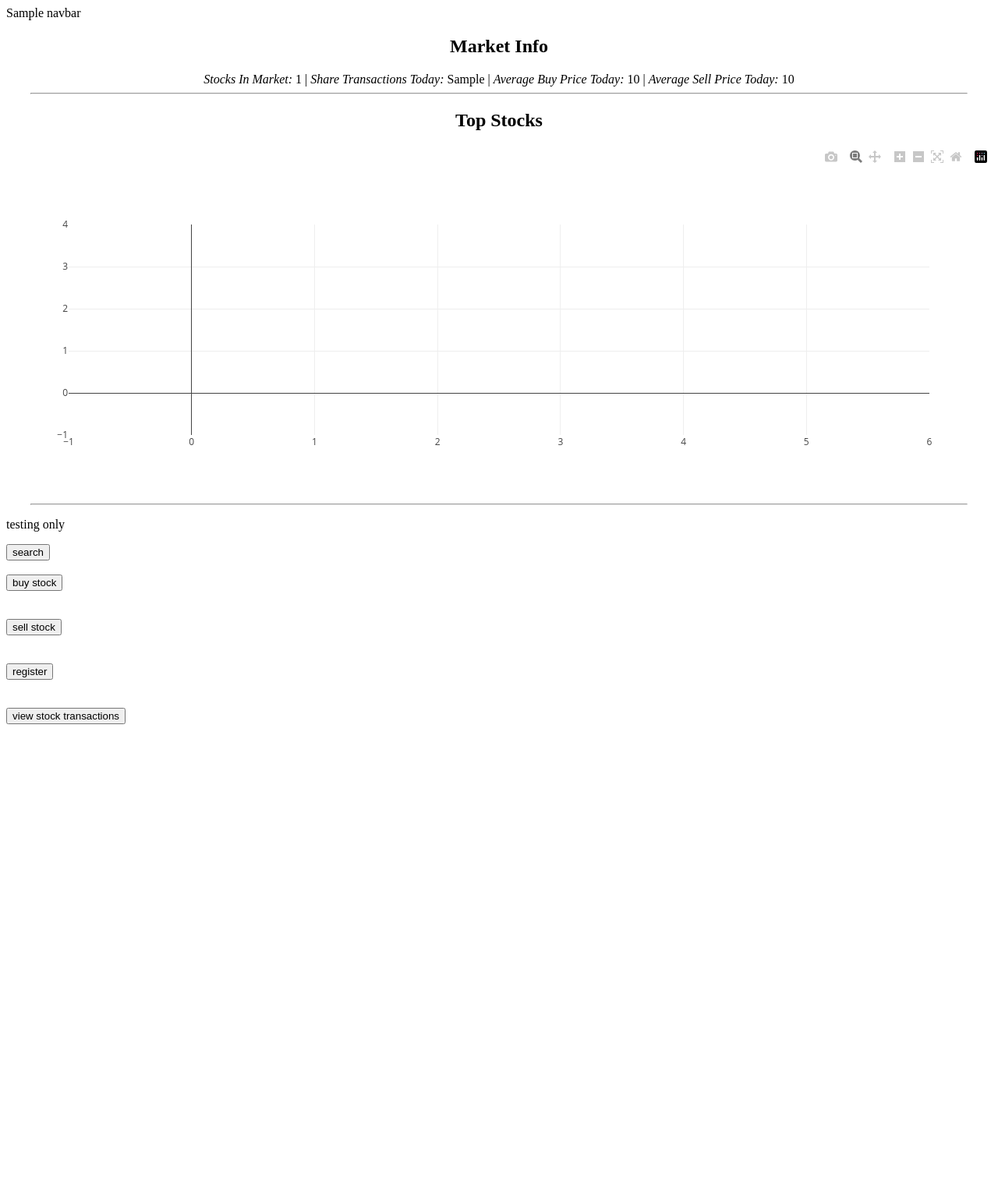
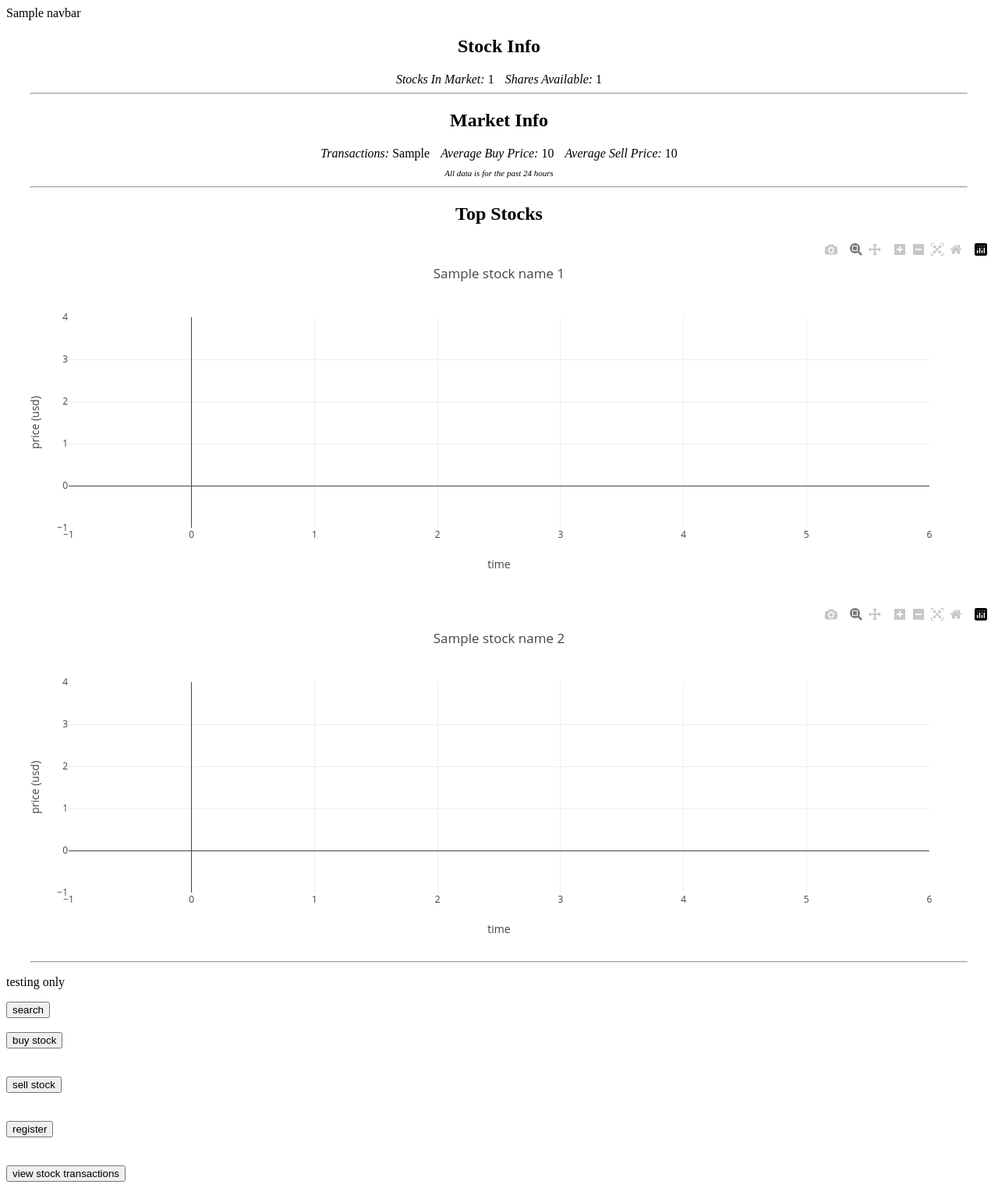
Before and after one commit to nalinahuja/peterpan, a Flask app: template server/templates/index.html in a window 1280 px wide. Shown: the whole page at 78% size. Before the commit the page ends 929 px from the top, so only its background shows below. Run offline with Flask 2, Linux system fonts and the light colour scheme; the template is opened without the code that fills it: most values are stand-ins (such as "Sample title", 1, 10 or a date in 2020); parts of the project's set-up code (start-up, migrations or seed data) failed here and were passed over; some libraries are stand-ins or nearby versions.

Commit message:
Project Backup

```diff
--- a/server/app.py
+++ b/server/app.py
@@ -4,6 +4,7 @@ import yaml
 import globl
 import mysql.connector
 
+from collections import defaultdict
 from flask_sqlalchemy import SQLAlchemy
 from flask import Flask, request, redirect, render_template
 
@@ -17,6 +18,9 @@ cnx = mysql.connector.connect(user = dbconf['mysql_user'], password = dbconf['my
                               host = dbconf['mysql_host'], database = dbconf['mysql_db'])
 
 # End Database Connector----------------------------------------------------------------------------------------------------------------------------------------------
+
+# Database Constants
+BUY, SELL = 1, 0
 
 # Query for getting all current stock information
 get_stock = "SELECT stock_id, name, price, share FROM Stock;"
@@ -90,7 +94,135 @@ def home():
         if (user_data.get("transactions")):
             return (redirect("/transactions"))
 
-    return (render_template('index.html', navbar = ui.navbar(), arr = str([1, 2, 3, 4])))
+    # Stock Data
+    num_stocks = num_shares = 0
+
+    # Open Database Cursor
+    cursor = cnx.cursor()
+
+    # Query To Fetch Number Of Stocks In Market
+    query = """
+            SELECT COUNT(*) AS result
+            FROM Stock;
+            """
+
+    # Execute Query
+    cursor.execute(query)
+
+    # Fetch Data
+    for result in (cursor):
+        num_stocks = int(result[0])
+
+    # Query To Fetch Number Of Stocks In Market
+    query = """
+            SELECT SUM(share) AS result
+            FROM Stock;
+            """
+
+    # Execute Query
+    cursor.execute(query)
+
+    # Fetch Data
+    for result in (cursor):
+        num_shares = int(result[0])
+
+    # Stock Market Data
+    transaction_cnt = avg_buy_price = avg_sell_price = None
+
+    # Query To Fetch Number Of Transactions In 24hr
+    query = """
+            SELECT COUNT(*) AS result
+            FROM Transaction
+            WHERE 86400 <= UNIX_TIMESTAMP() - date;
+            """
+
+    # Execute Query
+    cursor.execute(query)
+
+    # Fetch Data
+    for result in (cursor):
+        transaction_cnt = int(result[0])
+
+    # Query To Fetch Number Of Stocks In Market
+    query = """
+            SELECT type, AVG(price)
+            FROM Transaction JOIN User_Transaction ON Transaction.transaction_id = User_Transaction.transaction_id
+            WHERE 86400 <= UNIX_TIMESTAMP() - date
+            GROUP BY type
+            UNION
+            SELECT type, AVG(price)
+            FROM Transaction JOIN Group_Transaction ON Transaction.transaction_id = Group_Transaction.transaction_id
+            WHERE 86400 <= UNIX_TIMESTAMP() - date
+            GROUP BY type;
+            """
+
+    # Execute Query
+    cursor.execute(query)
+
+    # Format Prices
+    avg_buy_price = "{:.2f}".format(sum(t[1] for t in cursor if (t[0] == BUY)))
+    avg_sell_price = "{:.2f}".format(sum(t[1] for t in cursor if (t[0] == SELL)))
+
+    # Get Newest Historical Stock Prices
+    query = """
+            SELECT stock_id, price_change AS avg_price
+            FROM Stock_Update WHERE update_id = 0
+            GROUP BY stock_id
+            UNION
+            SELECT stock_id, price_change AS avg_price
+            FROM Stock_Update WHERE update_id = 49
+            GROUP BY stock_id;
+            """
+
+    # Execute Query
+    cursor.execute(query)
+
+    stocks = defaultdict(int)
+
+    for result in (cursor):
+        if (not(result[0] in stocks)):
+            stocks[result[0]] = result[1]
+        else:
+            stocks[result[0]] += result[1]
+            stocks[result[0]] /= 2
+
+    # Get Stocks Ranked By Growth
+    stock_rank = sorted(stocks.items(), key = lambda x : x[1], reverse = True)
+
+    # Initialize Name List
+    namelist = []
+
+    # Initialize Data Lists
+    datalists = []
+
+    for stock_id, _ in (stock_rank[:2]):
+        query = """
+                SELECT price_change
+                FROM Stock_Update
+                WHERE stock_id = {}
+                """
+
+        cursor.execute(query.format(stock_id))
+        datalist = [pc[0] for pc in cursor]
+        datalists.append(datalist)
+
+        query = """
+                SELECT name
+                FROM Stock
+                WHERE stock_id = {}
+                """
+
+        cursor.execute(query.format(stock_id))
+
+        # Fetch Data
+        for result in (cursor):
+            namelist.append(str(result[0]))
+
+    # Close Cursor
+    cursor.close()
+
+    # Render Index Template
+    return (render_template('index.html', navbar = ui.navbar(), num_stocks = num_stocks, num_shares = num_shares, transaction_cnt = transaction_cnt, avg_buy_price = avg_buy_price, avg_sell_price = avg_sell_price, stock_name_1 = namelist[0], stock_name_2 = namelist[1], price_arr_1 = str(datalists[0]), price_arr_2 = str(datalists[1])))
 
 @app.route("/login", methods=['GET', 'POST'])
 def login():
--- a/server/templates/index.html
+++ b/server/templates/index.html
@@ -7,23 +7,39 @@
   {{ navbar | safe }}
 
   <br>
-  <center><h2>Market Info</h2></center>
+  <center><h2>Stock Info</h2></center>
 
   <center>
-    <i>Stocks In Market:</i> {{ num_stocks }} |
-    <i>Share Transactions Today: </i> {{ share_transaction_cnt }} |
-    <i>Average Buy Price Today:</i> {{ avg_buy_price }} |
-    <i>Average Sell Price Today:</i> {{ avg_sell_price }}
+    <i>Stocks In Market:</i> {{ num_stocks }}
+    <span style="padding: 5px"></span>
+    <i>Shares Available:</i> {{ num_shares }}
   </center>
+
+  <hr style="width:95%;">
+  <center>
+    <h2>Market Info</h2>
+  </center>
+
+  <center>
+    <i>Transactions: </i> {{ transaction_cnt }}
+    <span style="padding: 5px"></span>
+    <i>Average Buy Price:</i> {{ avg_buy_price }}
+    <span style="padding: 5px"></span>
+    <i>Average Sell Price:</i> {{ avg_sell_price }}
+    <p style="margin-top: 10px; font-size: 11px"><i>All data is for the past 24 hours</i></p>
+  </center>
+
 
   <hr style="width:95%;">
   <center><h2>Top Stocks</h2></center>
 
-  <div id="Stocks"></div>
+  <div id="Stock1"></div>
+  <br>
+  <div id="Stock2"></div>
 
   <script>
-    var layout = {
-      title: 'Title of the Graph',
+    var layout1 = {
+      title: '{{ stock_name_1 }}',
       xaxis: {
         title: 'time'
       },
@@ -33,28 +49,42 @@
     };
 
     var stockGraph1 = {
-      time: new Array(),
-      price: {{ price_arr_1 }},
+      x: new Array(),
+      y: {{ price_arr_1 }},
       type: 'scatter'
     };
 
-    for (i in stockGraph1.price.length) {
-      stockGraph1.time.push(i);
+    for (var i = 0; i < stockGraph1.y.length; i++) {
+      stockGraph1.x.push(i);
     }
 
+    var data = [stockGraph1];
+
+    Plotly.newPlot('Stock1', data, layout1);
+
+    var layout2 = {
+      title: '{{ stock_name_2 }}',
+      xaxis: {
+        title: 'time'
+      },
+      yaxis: {
+        title: 'price (usd)'
+      }
+    };
+
     var stockGraph2 = {
-      time: new Array(),
-      price: {{ price_arr_2 }},
+      x: new Array(),
+      y: {{ price_arr_2 }},
       type: 'scatter'
     };
 
-    for (i in stockGraph2.price.length) {
-      stockGraph2.time.push(i);
+    for (var i = 0; i < stockGraph2.y.length; i++) {
+      stockGraph2.x.push(i);
     }
 
-    var data = [stockGraph1, stockGraph2];
+    var data = [stockGraph2];
 
-    Plotly.newPlot("Stocks", stockGraph1, layout);
+    Plotly.newPlot('Stock2', data, layout2);
   </script>
 
   <hr style="width:95%;">
```
